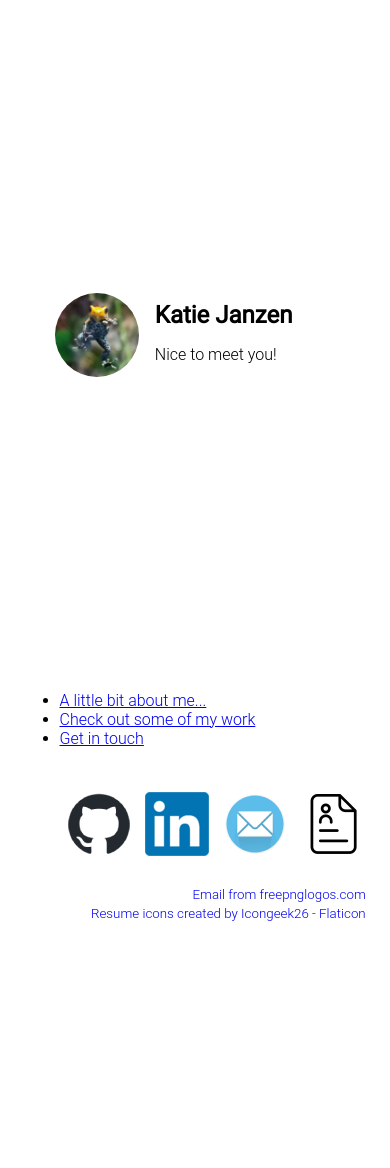
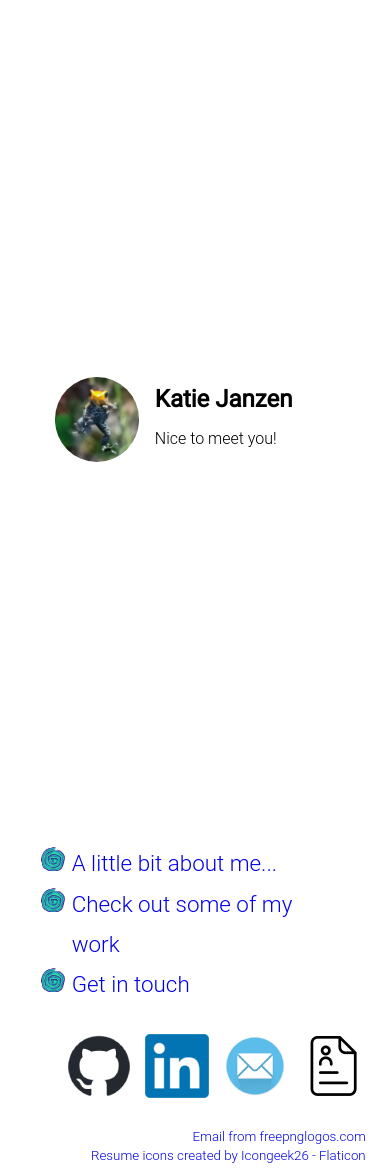
Before and after one commit to ImpendingKataclysm/portfolio_site, a Django app: template templates/index.html in a window 390 px wide. Shown: the part 86-1254 px from the top of the page. Before the commit the page ends 1007 px from the top, so only its background shows below. Run offline with Django 3.2, Linux system fonts and the light colour scheme; the template is opened without the code that fills it, so the values that code supplies are empty.

Commit message:
Adjusted layout of home page link list on mobile and wide screens, and added a custom list icon

```diff
--- a/mysite/static/css/main.css
+++ b/mysite/static/css/main.css
@@ -102,7 +102,7 @@ img.profile {
 }
 
 .page_head {
-    height: 80vh;
+    height: 100vh;
     display: grid;
     grid-template-rows: 1fr auto 1fr;
 }
@@ -119,6 +119,27 @@ img.profile {
 .home_title h2, .home_title p {
     margin: 0;
     padding: 0.5rem;
+}
+
+.link_container {
+    display: grid;
+    grid-template-columns: 1fr auto 1fr;
+}
+
+.link_list {
+    padding: 0;
+    width: 90%;
+    margin: auto;
+    list-style-image: url("../images/list-icon.png");
+    grid-column: 2;
+}
+
+.link_list li {
+    line-height: 1.8;
+}
+
+a.home_link:link, a.home_link:visited {
+    font-size: 1.4rem;
 }
 
 /* Wide Screen */
@@ -167,4 +188,8 @@ img.profile {
     .home_title p {
         font-size: 1.5rem;
     }
+
+    .link_list {
+        width: 100%;
+    }
 }
--- a/templates/index.html
+++ b/templates/index.html
@@ -14,9 +14,11 @@
             </div>
         </div>
     </div>
-    <ul>
-        <li><a href="{% url 'about' %}">A little bit about me...</a></li>
-        <li><a href="{% url 'projects' %}">Check out some of my work</a></li>
-        <li><a href="{% url 'contact' %}">Get in touch</a></li>
-    </ul>
+    <div class="link_container">
+        <ul class="link_list">
+            <li><a class="plain_link home_link" href="{% url 'about' %}">A little bit about me...</a></li>
+            <li><a class="plain_link home_link" href="{% url 'projects' %}">Check out some of my work</a></li>
+            <li><a class="plain_link home_link" href="{% url 'contact' %}">Get in touch</a></li>
+        </ul>
+    </div>
 {% endblock %}0
```
Also changed, not shown: mysite/static/images/list-icon.png (added).
